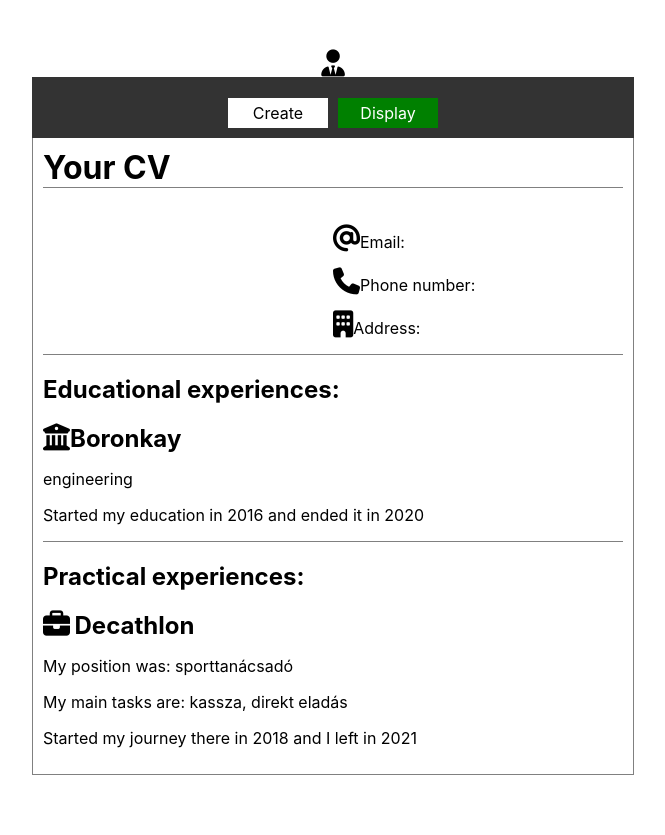
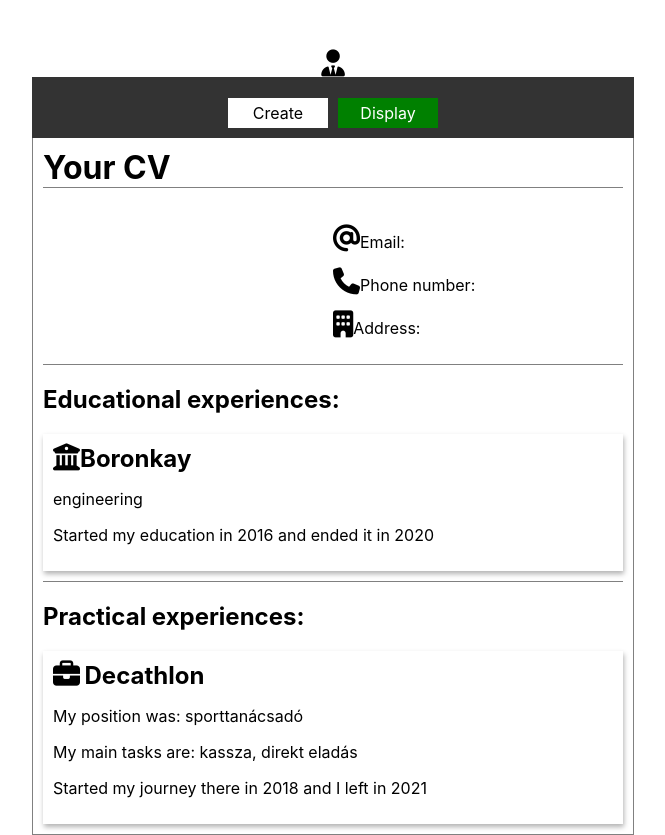
Before and after one commit to yuHuang01/cv-project, a React (Create React App) app: page / in a window 1280 px wide. Both pictures are taken after a click on the element "Display". Shown: the whole page, without its empty margins (307-972 px from the left). Before the commit the page ends 800 px from the top, so only its background shows below. Built offline with nearby package versions, Linux system fonts and the light colour scheme.

Commit message:
Added a bit of styling to the display part

```diff
--- a/src/components/DsiplayCV_Components/ListDisplayPract.js
+++ b/src/components/DsiplayCV_Components/ListDisplayPract.js
@@ -3,7 +3,7 @@ import React from 'react';
 class ListDisplayPract extends React.Component {
   render() {
     return (
-      <div id="listDisplayPract">
+      <div id="listDisplayPract" className="list-container">
         <h2>Practical experiences: </h2>
         { this.props.pracExps.map((pract) => {
           return (
--- a/src/components/DsiplayCV_Components/ListDisplaySchool.js
+++ b/src/components/DsiplayCV_Components/ListDisplaySchool.js
@@ -3,7 +3,7 @@ import React from 'react';
 class ListDisplaySchool extends React.Component {
   render() {
     return (
-      <div id="listDisplaySchool">
+      <div id="listDisplaySchool" className="list-container">
         <h2>Educational experiences: </h2>
         { this.props.schools.map((school) => {
           return (
--- a/src/components/compoStyles/DisplayCV.css
+++ b/src/components/compoStyles/DisplayCV.css
@@ -7,6 +7,15 @@
 }
 .fas{
   font-size: 27px;
+}
+
+.exp-list{
+  padding: 10px;
+  box-shadow: 1px 3px 5px rgba(0, 0, 0, 0.3);
+}
+
+.list-container {
+  margin-top: 10px;
 }
 
 #displayCV > h1 {
```
Also changed, not shown: 1 other file (tests, documents, lock files or other folders).
